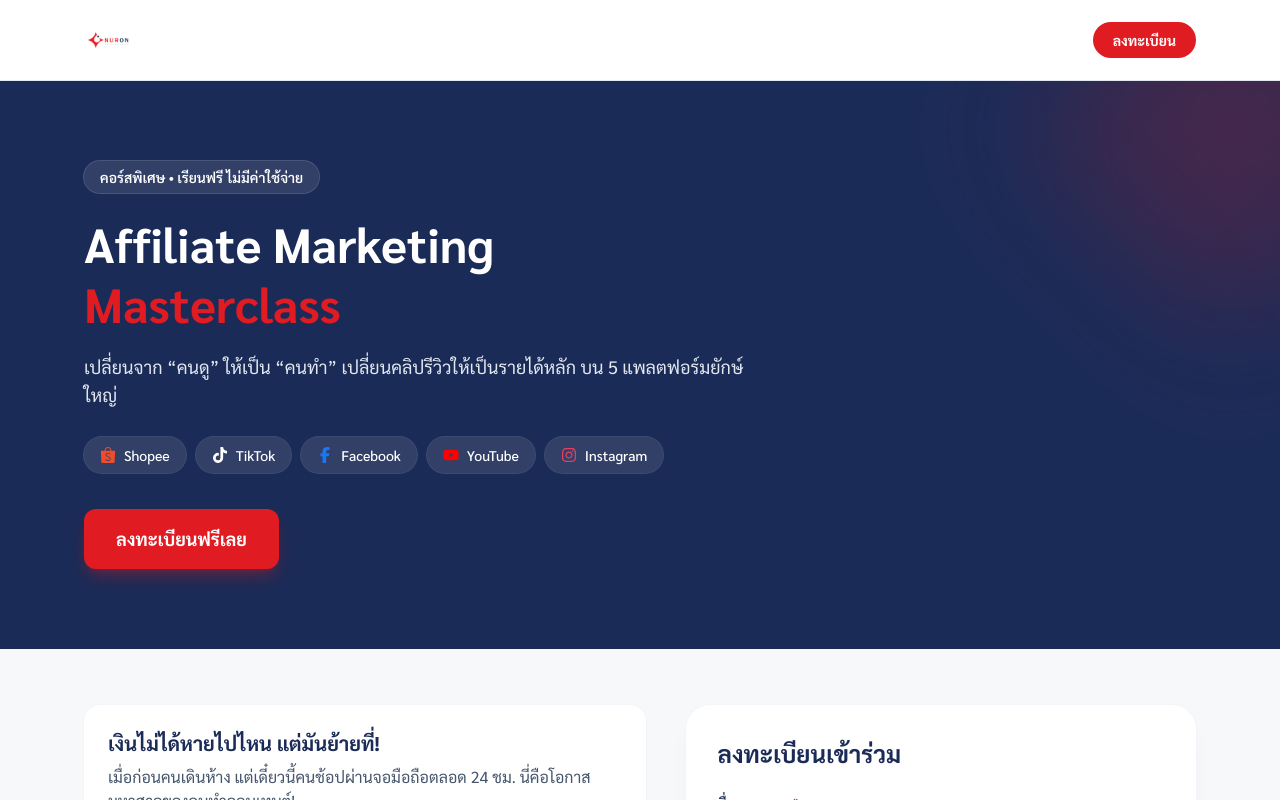
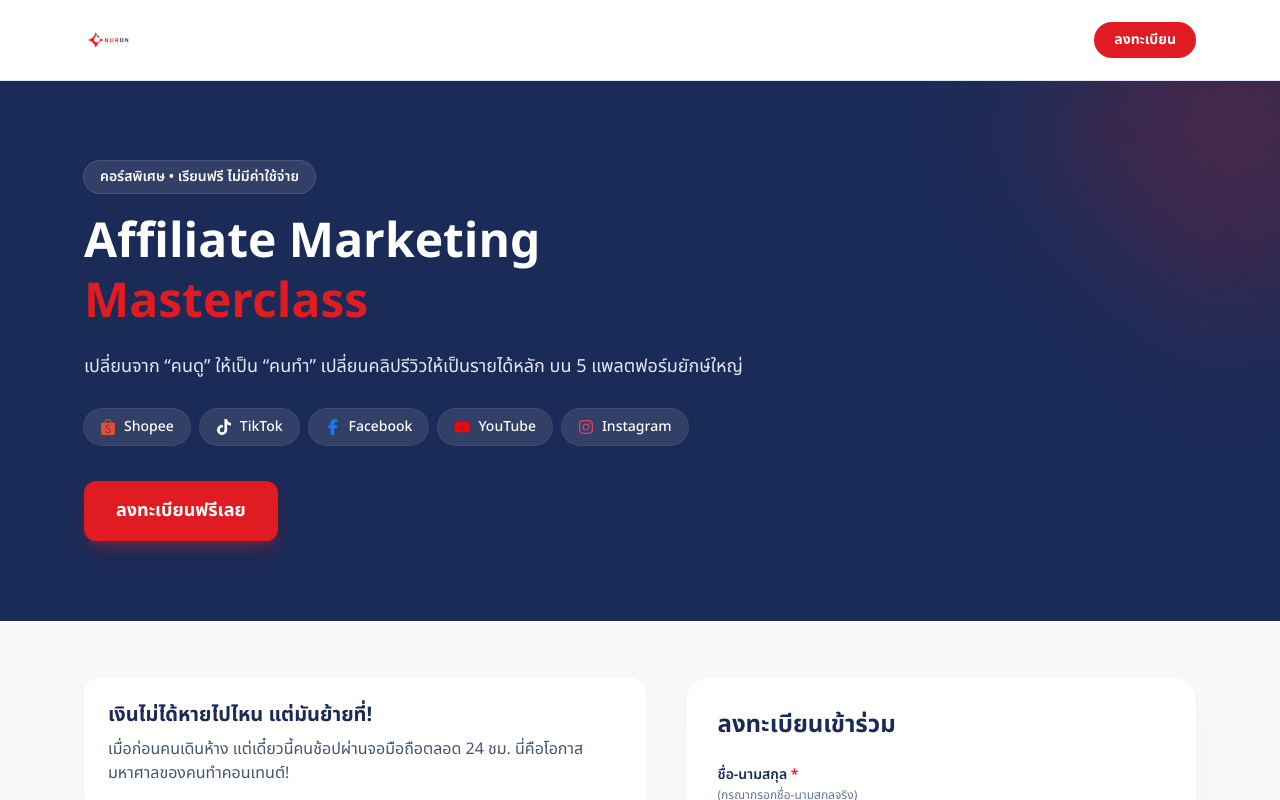
Before and after one commit to samatc-rrc/nuron, a Next.js app: page / in a window 1280 px wide. Shown: the top 800 px of the page. Built offline with nearby package versions, Linux system fonts and the light colour scheme.

Commit message:
style: revert to Noto Sans Thai (remove Sarabun)

```diff
--- a/app/globals.css
+++ b/app/globals.css
@@ -5,7 +5,7 @@
   --color-nuron-red-dark: #b8141a;
   --color-nuron-navy: #1b2b57;
   --color-nuron-navy-light: #2c3f73;
-  --font-sans: "Sarabun", "Noto Sans Thai", ui-sans-serif, system-ui, sans-serif;
+  --font-sans: "Noto Sans Thai", ui-sans-serif, system-ui, sans-serif;
 }
 
 :root {
--- a/app/layout.tsx
+++ b/app/layout.tsx
@@ -22,7 +22,7 @@
           crossOrigin="anonymous"
         />
         <link
-          href="https://fonts.googleapis.com/css2?family=Sarabun:wght@300;400;500;600;700&family=Noto+Sans+Thai:wght@400;500;600;700&display=swap"
+          href="https://fonts.googleapis.com/css2?family=Noto+Sans+Thai:wght@400;500;600;700&display=swap"
           rel="stylesheet"
         />
       </head>
```
